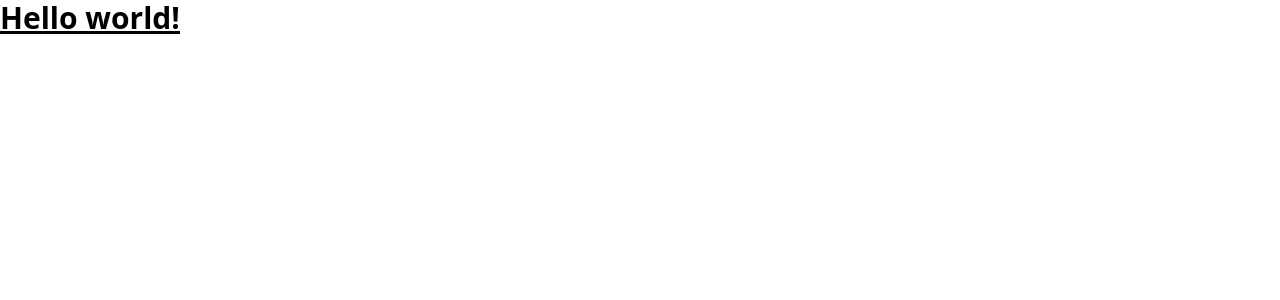
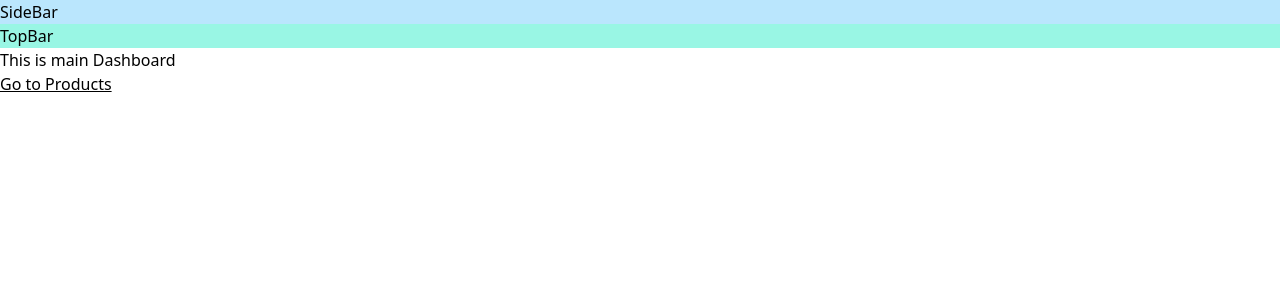
Before and after one commit to Tanny-24/erp_system, a React (Create React App) app: page / in a window 1280 px wide. Shown: the top 300 px of the page. Built offline with nearby package versions, Linux system fonts and the light colour scheme.

Commit message:
components initialized and router established

```diff
--- a/src/App.jsx
+++ b/src/App.jsx
@@ -1,9 +1,19 @@
+import { BrowserRouter as Router, Routes, Route } from "react-router-dom";
+import Layout from "./component/shared/Layout";
+import Dashboard from "./component/shared/Dashboard";
+import Product from "./component/shared/Product";
+
 
 function App() {
   return (
-    <h1 className="text-3xl font-bold underline">
-      Hello world!
-    </h1>
+    <Router>
+      <Routes>
+        <Route path="/" element={<Layout />}>
+          <Route index element={<Dashboard />} />
+          <Route path="products" element={<Product />} />
+        </Route>
+      </Routes>
+    </Router>
   );
 }
 
--- /dev/null
+++ b/src/component/shared/Dashboard.jsx
@@ -0,0 +1,12 @@
+import React from 'react'
+import { Link } from 'react-router-dom'
+
+export default function Dashboard() {
+  return (
+    <div><p>This is main Dashboard</p>
+    <Link to="/products" className='underline'>
+        Go to Products
+    </Link>
+    </div>
+  )
+}
--- /dev/null
+++ b/src/component/shared/Product.jsx
@@ -0,0 +1,12 @@
+import React from 'react'
+import { Link } from 'react-router-dom'
+
+export default function Product() {
+  return (
+    <div><p>This is my products page </p>
+    <Link to="/" className='underline'>
+        Go to Home
+    </Link>
+    </div>
+  )
+}
--- a/src/component/shared/layout.jsx
+++ b/src/component/shared/layout.jsx
@@ -0,0 +1,12 @@
+import React from 'react'
+import { Outlet } from 'react-router-dom'
+
+export default function Layout() {
+  return (
+    <div>
+        <div className="bg-sky-200">SideBar</div>
+        <div className='bg-teal-200'>TopBar</div>
+        <div>{<Outlet/>}</div>
+    </div>
+  )
+}
```
